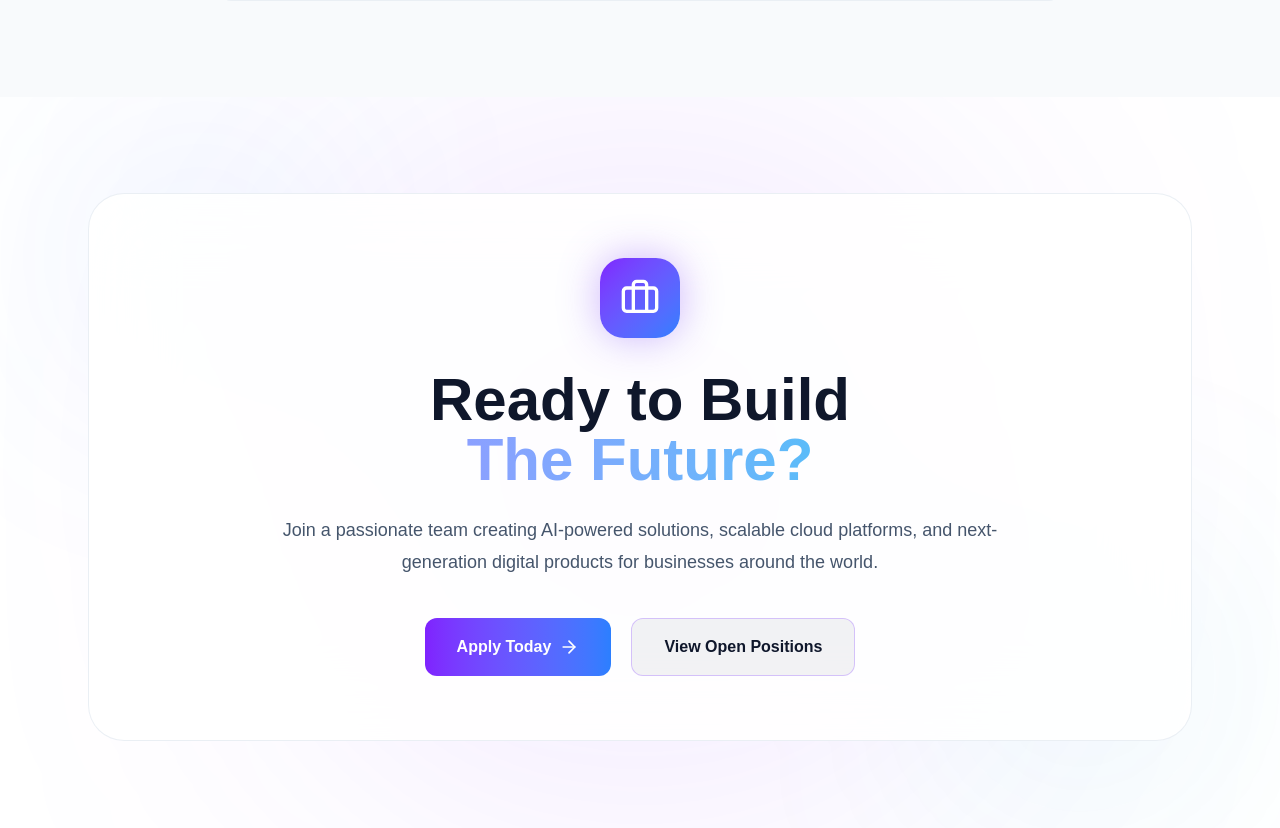
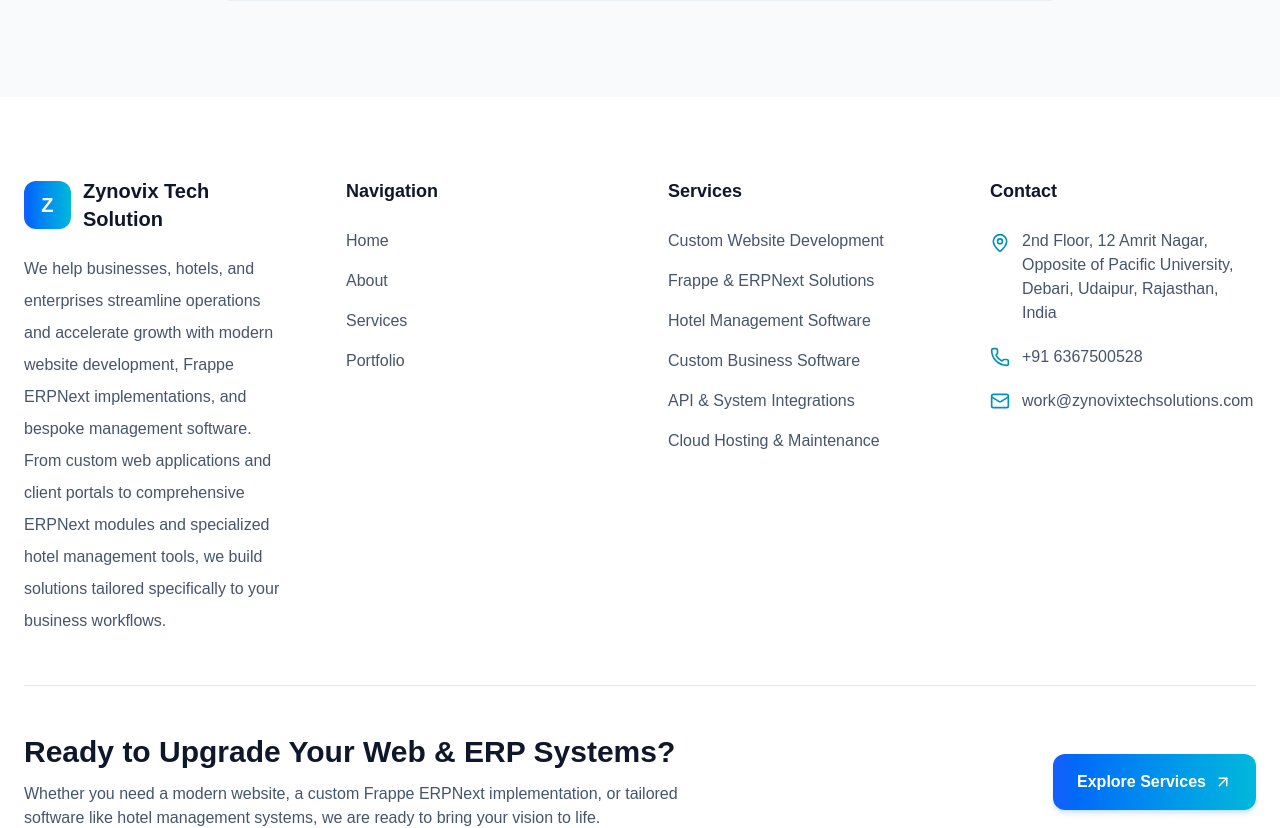
Before and after one commit to ritik733/zynovixtechsolution, a Next.js app: page /careers in a window 1280 px wide. Shown: the part 6220-7048 px from the top of the page. Built offline with nearby package versions, Linux system fonts and the light colour scheme.

Commit message:
remove CTA section from careers page

```diff
--- a/app/careers/page.tsx
+++ b/app/careers/page.tsx
@@ -6,7 +6,6 @@
 import HiringProcess from "@/components/careers/HiringProcess";
 import ApplicationForm from "@/components/careers/ApplicationForm";
 import FAQ from "@/components/careers/FAQ";
-import CTA from "@/components/careers/CTA";
 export default function CareersPage() {
   return (
     <main className="min-h-screen bg-white text-slate-900 overflow-hidden dark:bg-[#060818] dark:text-white">
@@ -19,7 +18,6 @@
       <HiringProcess />
       <ApplicationForm />
         <FAQ />
-        <CTA />
     </main>
   );
 }
--- a/components/careers/CTA.tsx
+++ /dev/null
@@ -1,67 +0,0 @@
-"use client";
-
-import Link from "next/link";
-import { ArrowRight, Briefcase } from "lucide-react";
-
-export default function CTA() {
-  return (
-    <section className="relative overflow-hidden py-24">
-
-      {/* Background Glow */}
-      <div className="absolute inset-0">
-        <div className="absolute left-1/2 top-1/2 h-[500px] w-[500px] -translate-x-1/2 -translate-y-1/2 rounded-full bg-violet-600/20 blur-[180px]" />
-        <div className="absolute left-20 top-10 h-60 w-60 rounded-full bg-blue-500/10 blur-[120px]" />
-        <div className="absolute right-20 bottom-10 h-60 w-60 rounded-full bg-cyan-500/10 blur-[120px]" />
-      </div>
-
-      <div className="relative mx-auto max-w-6xl px-6">
-
-        <div className="overflow-hidden rounded-[36px] border border-slate-200/70 bg-white/90 p-10 md:p-16 backdrop-blur-2xl transition-colors duration-300 dark:border-violet-500/20 dark:bg-[#0F1438]/90">
-
-          <div className="text-center">
-
-            <div className="mx-auto flex h-20 w-20 items-center justify-center rounded-3xl bg-gradient-to-br from-violet-600 to-blue-500 shadow-[0_0_40px_rgba(139,92,246,0.45)]">
-              <Briefcase className="h-10 w-10 text-white" />
-            </div>
-
-            <h2 className="mt-8 text-4xl font-bold text-slate-900 md:text-6xl dark:text-white">
-              Ready to Build
-              <span className="block bg-gradient-to-r from-violet-400 to-cyan-400 bg-clip-text text-transparent">
-                The Future?
-              </span>
-            </h2>
-
-            <p className="mx-auto mt-6 max-w-3xl text-lg leading-8 text-slate-600 dark:text-slate-300">
-              Join a passionate team creating AI-powered solutions,
-              scalable cloud platforms, and next-generation digital
-              products for businesses around the world.
-            </p>
-
-            <div className="mt-10 flex flex-col justify-center gap-5 sm:flex-row">
-
-              <Link
-                href="#application-form"
-                className="inline-flex items-center justify-center rounded-xl bg-gradient-to-r from-violet-600 to-blue-500 px-8 py-4 font-semibold text-white transition duration-300 hover:scale-105"
-              >
-                Apply Today
-                <ArrowRight className="ml-2 h-5 w-5" />
-              </Link>
-
-              <Link
-                href="#open-positions"
-                className="inline-flex items-center justify-center rounded-xl border border-violet-500/30 bg-slate-900/5 px-8 py-4 font-semibold text-slate-900 transition hover:bg-slate-100 dark:bg-white/5 dark:text-white dark:hover:bg-white/10"
-              >
-                View Open Positions
-              </Link>
-
-            </div>
-
-          </div>
-
-        </div>
-
-      </div>
-
-    </section>
-  );
-}
```
